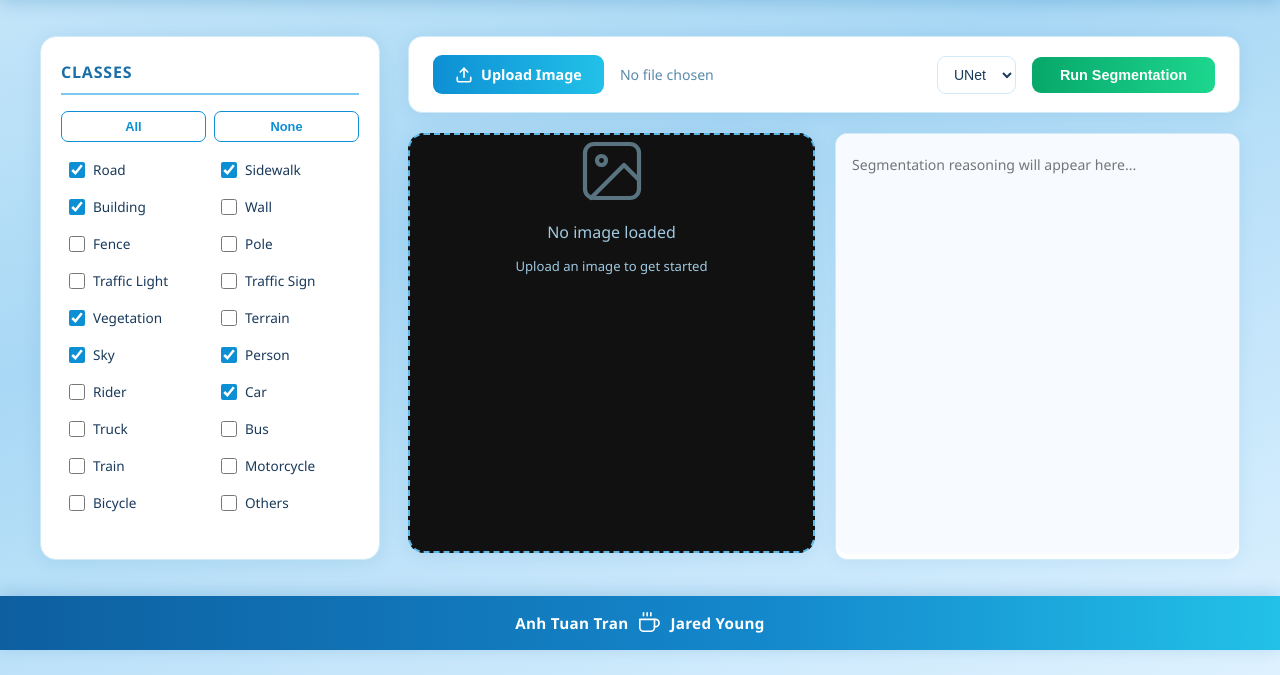
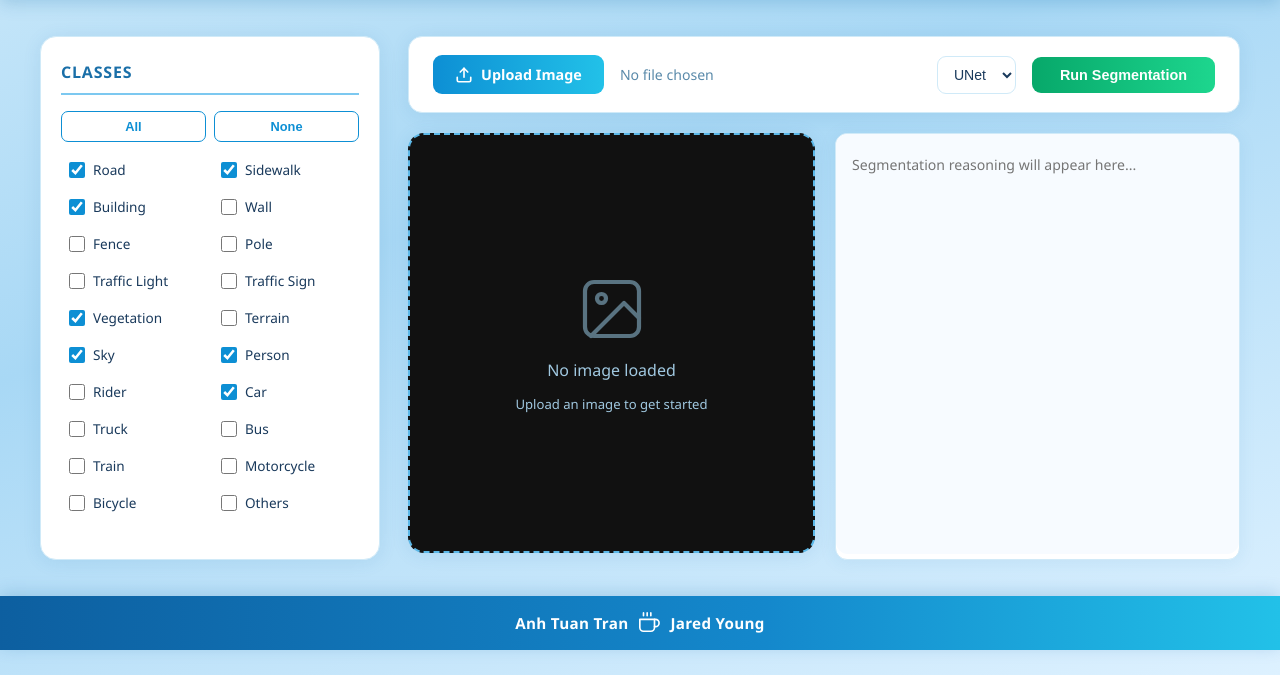
Before and after one commit to Azure2212/CityScapeSegmentationWebsite, a Flask app: page / in a window 1280 px wide. Shown: the part 125-800 px from the top of the page. Run offline with Flask 3, Linux system fonts and the light colour scheme.

Commit message:
center placeholder in image frame

```diff
--- a/templates/index.html
+++ b/templates/index.html
@@ -289,9 +289,12 @@
       display: flex;
       flex-direction: column;
       align-items: center;
+      justify-content: center;
       gap: 14px;
       color: #a0c8e0;
       pointer-events: none;
+      position: absolute;
+      inset: 0;
     }
 
     .frame-placeholder svg {
```
